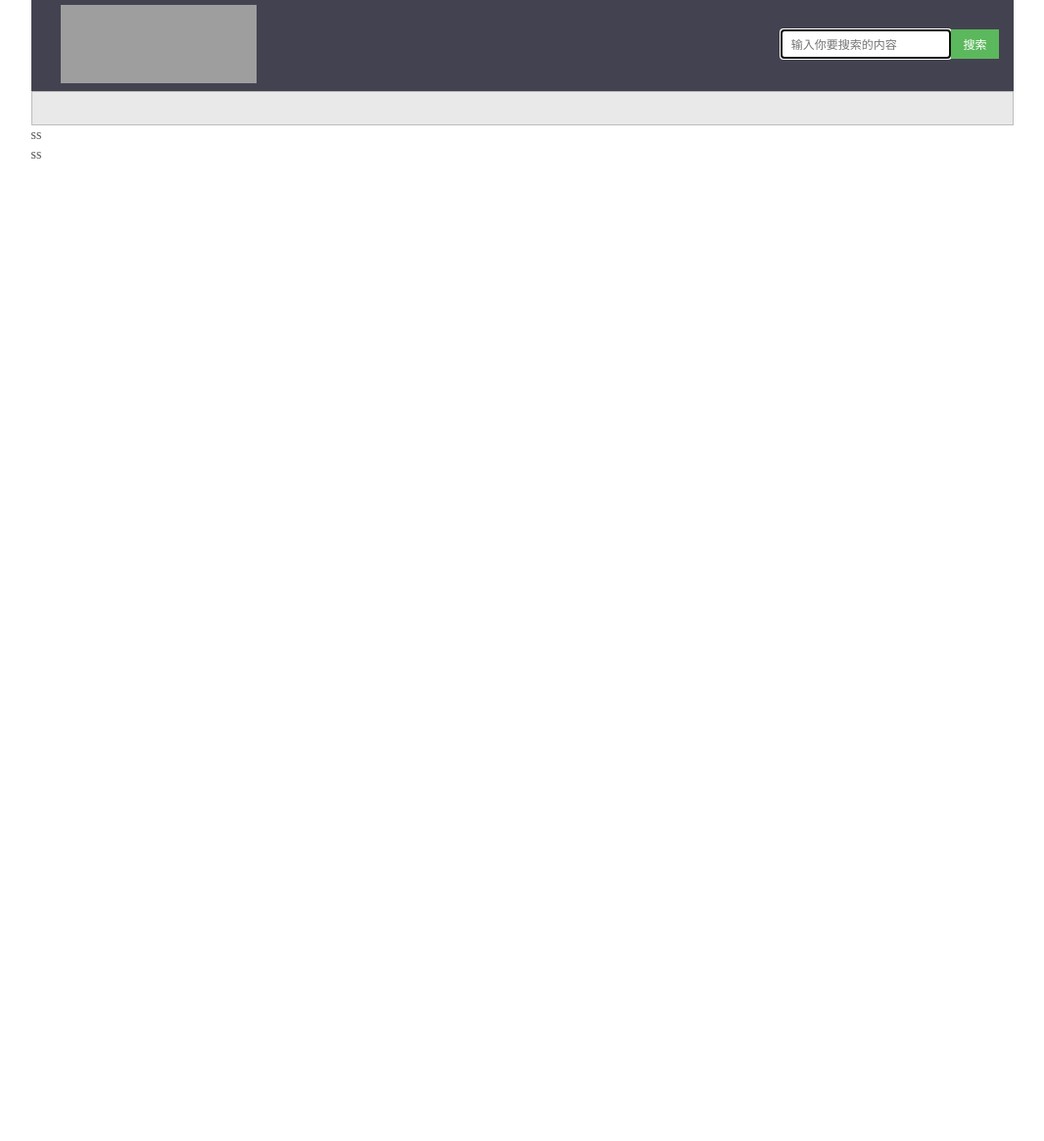
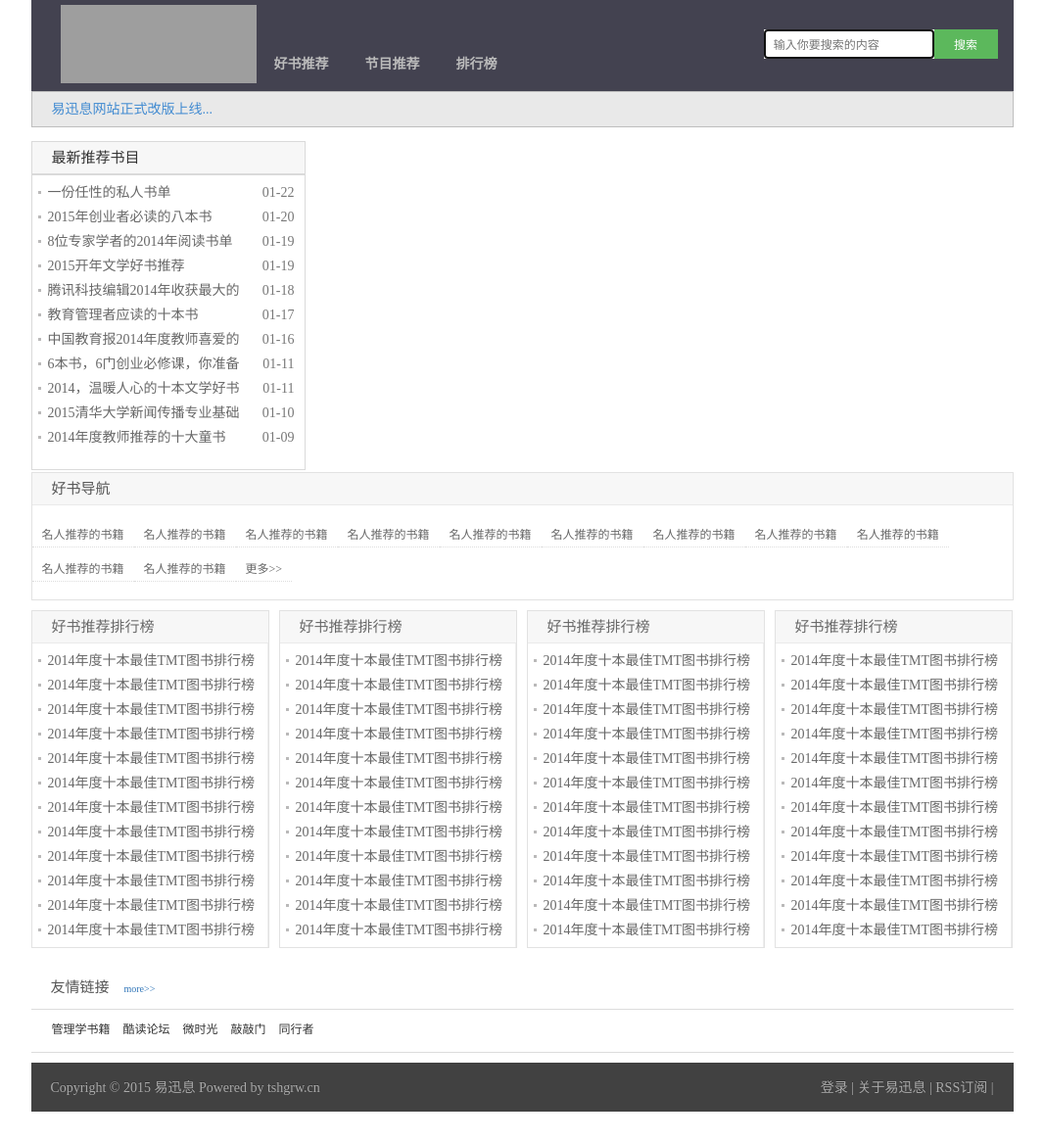
Before and after one commit to taoshihan1991/exunxi, a PHP site: page / in a window 1280 px wide. Shown: the whole page at 98% size, without its empty margins (107-1173 px from the left). Before the commit the page ends 162 px from the top, so only its background shows below. Run offline with PHP 8.4, Linux system fonts and the light colour scheme; grey boxes are pictures that could not be loaded.

Commit message:
首页未完成

```diff
--- a/css/style.css
+++ b/css/style.css
@@ -6,17 +6,6 @@
 *{
 	margin:0;
 	padding: 0;
-}
-body {
-font-family:Tahoma,Microsoft YaHei,Verdana,Arial,Helvetica,sans-serif;
-font-size:13px;
-font-size-adjust:none;
-font-stretch:normal;
-font-style:normal;
-font-variant:normal;
-font-weight:normal;
-line-height:1.4;
-text-align:center;
 }
 body, ul, ol, dl, dd, h1, h2, h3, h4, h5, h6, p, form, fieldset, legend, input, textarea, select, button, th, td {
 margin:0;
@@ -66,6 +55,16 @@ body{
 	overflow-x: hidden;
 	font-family: 'Microsoft YaHei';
 }
+a{
+	text-decoration: none;
+}
+.pull-left {
+	float: left;
+}
+.pull-right {
+	float: right;
+}
+
 .btn {
 	display: inline-block;
 	padding: 6px 12px 4px;
@@ -79,6 +78,14 @@ body{
 	border-radius: 0;
 	font-family: 'Microsoft YaHei';
 }
+.btn-mini:hover, .btn-mini:focus {
+	background-color: #dddddd;
+	color: #444;
+}
+.btn-mini{
+	padding: 2px 10px;
+	font-size: 12px;
+}
 /********************基础样式********************/
 .header, .container, .footer {
 	max-width: 1003px;
@@ -86,6 +93,7 @@ body{
 	text-align: left;
 	position: relative;
 }
+
 .header {
 	top: 0;
 	width: 100%;
@@ -107,10 +115,16 @@ body{
 	clear: both;
 	color: #666;
 	background-color: #e9e9e9;
-	padding: 8px 20px 13px;
+	padding: 8px 20px 15px;
 	overflow: hidden;
 	height: 12px;
 	border: 1px solid #bebebe;
+}
+.speedbar .toptip{
+	color: #428BD1;
+}
+.speedbar .toptip:hover{
+	color: #3075B8;
 }
 .navbar .logo{
 	display: block;
@@ -136,10 +150,11 @@ body{
 	margin-right: 10px;
 	margin-top: 30px;
 }
-.pull-right {
-	float: right;
-}
+
 .search-form {
+	width: 240px;
+	height: 30px;
+	overflow: hidden;
 	float: left;
 	margin: 0 5px 0 0;
 }
@@ -159,6 +174,7 @@ input.search-input {
 	vertical-align: middle;
 }
 .search-submit {
+	width: 65px;
 	float: left;
 }
 .btn-success {
@@ -168,3 +184,222 @@ input.search-input {
 .btn-success:hover{
 	background-color: #48AD48;
 }
+.navbar .nav {
+	position: relative;
+	left: 0;
+	display: block;
+	float: left;
+	margin: 0 10px 0 0;
+	font-size: 14px;
+	max-width: 500px;
+	height: 93px;
+	list-style: none;
+}
+.navbar .nav > li {
+	margin-top: 38px;
+	position: relative;
+	float: left;
+	margin-right: 1px;
+}
+.navbar .nav .menu_item a{
+	text-decoration: none;
+	display: block;
+	padding: 18px 18px;
+	color: #bbb;
+	font-weight: bolder;
+	font-family: "Microsoft YaHei";
+}
+.navbar .nav .menu_item a:hover{
+	border-bottom: 4px solid #428BD1;
+}
+
+/*主体*/
+.container:after {
+	clear: both;
+	display: table;
+	content: "";
+	line-height: 0;
+}
+.item {
+	width: 241px;
+	border: #e2e2e2 1px solid;
+	margin-bottom: 10px;
+	margin-right: 10px;
+	float: left;
+}
+.container .last {
+margin-right: 0px;
+}
+.title {
+	position: relative;
+	margin: 0;
+	line-height: 20px;
+	padding: 6px 20px;
+	font-size: 15px;
+	background-color: #F7F7F7;
+	height: 20px;
+	border-bottom: 1px solid #eaeaea;
+	font-weight: normal;
+}
+.tbox a {
+	color: #333333;
+}
+.tbox a:hover{
+	color: #3075B8;
+}
+
+.light {
+	height: 300px;
+	overflow: hidden;
+	padding: 5px 0px;
+	margin-left: 0px;
+	border-right: 1px solid #eee;
+}
+.ico2 li {
+	padding-left: 16px;
+	line-height: 25px;
+	height: 25px;
+	overflow: hidden;
+	background: url(../images/ico-2.gif) 6px 11px no-repeat;
+}
+
+/*好书导航*/
+.home-page a {
+	color: #686868;
+}
+.daohang {
+	border: #e2e2e2 1px solid;
+	margin-bottom: 10px;
+}
+.daohang .title {
+	margin-bottom: 20px;
+}
+.daohang ul {
+	display: inline-block;
+}
+.tags li {
+	float: left;
+	margin-bottom: 12px;
+	padding-bottom: 2px;
+	border-bottom: 1px dotted #ddd;
+	overflow: hidden;
+}
+.tags li a{
+	padding: 2px 10px;
+	font-size: 12px;
+}
+.grid-box-left {
+	margin-top: 14px;
+}
+.grid-box-left .light{
+	border: 1px solid #DADADA;
+	height: 290px;
+}
+.grid-box-left .title {
+	border: 1px solid #DADADA;
+
+}
+.grid-box-left .title a{
+	color: #333333;
+}
+.grid-box-left .line-title{
+	float: left;
+	width: 200px;
+	overflow: hidden;
+}
+.rightdate {
+	float: right;
+	color: #777;
+	padding-right: 10px;
+	margin-left: 10px;
+}
+/*热区*/
+.hot {
+	overflow: hidden;
+	background-color: #FFF;
+	min-height: 250px;
+}
+.grid-box-left {
+	width: 280px;
+	height: 338px;
+	float: left;
+	overflow: hidden;
+}
+
+/*友情链接*/
+.IndexLink {
+	width: 1003px;
+	margin: 10px auto;
+	text-align: left;
+}
+.moketitle {
+	padding: 10px 20px;
+	border-bottom: 1px solid #DCDCDC;
+	font-size: 15px;
+	position: relative;
+	background-color: #FFFFFF;
+}
+.moketitle a {
+	font-size: 10px;
+	margin-left: 15px;
+	color: #3075B8;
+}
+.IndexLink ul {
+	height: 23px;
+	margin: 0;
+	padding: 10px 10px;
+	border-bottom: 1px solid #DCDCDC;
+	font-size: 14px;
+	position: relative;
+}
+.IndexLink ul li {
+	float: left;
+	list-style: none;
+	height: 2em;
+	margin-left: 6px;
+	white-space: nowrap;
+}
+.IndexLink ul li a {
+	text-align: center;
+	margin: 0 2px 0 5px;
+	color: #333;
+	text-decoration: none;
+	font-size: 12px;
+}
+.IndexLink ul li a:hover{
+	background: #5485DB;
+	color: #fff;
+	text-decoration: none;
+}
+
+
+/****底部样式***/
+.footer{
+	margin-bottom: 30px;
+	clear: both;
+	color: #ddd;
+	text-shadow: 0 -1px 0 #333333;
+	position: relative;
+	z-index: 1;
+}
+.footer a {
+	color: #aaa;
+}
+.footer a:hover {
+	color: #ddd;
+	text-decoration: underline;
+}
+.footer-inner{
+	padding: 16px 20px 14px;
+	color: #aaa;
+	text-shadow: 0 -1px 0 #333333;
+	background-color: #414141;
+}
+.footer-inner:before, .footer-inner:after {
+	display: table;
+	content: "";
+	line-height: 0;
+}
+.footer-inner:after {
+	clear: both;
+}
--- a/index.html
+++ b/index.html
@@ -10,19 +10,356 @@
 <link rel='stylesheet' href='css/style.css' type='text/css' media='all' />
 </head>
 <body>
+	<!--头部-->
 	<div class="header">
 		<div class="navbar">
 			<a href="/" class="logo"><img src="http://www.tshgrw.cn/Public/images/logo.jpg"/></a>
+			<ul class="nav">
+				<li class="menu_item"><a href="">好书推荐</a></li>
+				<li class="menu_item"><a href="">节目推荐</a></li>
+				<li class="menu_item"><a href="">排行榜</a></li>
+			</ul>
 			<div class="menu pull-right">
 				<form method="get" class="dropdown search-form" action="">
-					<input class="search-input" name="s" type="text" placeholder=" 输入你要搜索的内容" autofocus="" x-webkit-speech=""><input class="btn btn-success search-submit" type="submit" value="搜索">
+					<input class="search-input" name="s" type="text" placeholder=" 输入你要搜索的内容" autofocus="" x-webkit-speech=""><input class="search-submit btn btn-success" type="submit" value="搜索">
 					<ul class="dropdown-menu search-suggest"></ul>
 				</form>
 			</div>
 		</div>
-		<div class="speedbar"></div>
+		<div class="speedbar">
+			<a href="" class="toptip">易迅息网站正式改版上线...</a>
+		</div>
 	</div>
-	<div class="container">ss</div>
-	<div class="footer">ss</div>
+	<!--//头部-->
+	<!--主体-->
+	<div class="container">
+		<div class="home-page">
+			<!--热区-->
+			<div class="hot">
+				<div class="grid-box-left">
+					<dl class="tbox"><h2 class="title"><a href="" target="_blank">最新推荐书目</a></h2>
+						<dd class="light">
+							<ul class="d2 ico2">
+
+								<li>
+									<span class="line-title"><a href="http://www.book110.com/4075.html" title="一份任性的私人书单" target="_blank">一份任性的私人书单</a></span>
+									<span class="rightdate">01-22</span>
+								</li>
+
+								<li>
+									<span class="line-title"><a href="http://www.book110.com/4337.html" title="2015年创业者必读的八本书" target="_blank">2015年创业者必读的八本书</a></span>
+									<span class="rightdate">01-20</span>
+								</li>
+
+								<li>
+									<span class="line-title"><a href="http://www.book110.com/4312.html" title="8位专家学者的2014年阅读书单" target="_blank">8位专家学者的2014年阅读书单</a></span>
+									<span class="rightdate">01-19</span>
+								</li>
+
+								<li>
+									<span class="line-title"><a href="http://www.book110.com/4271.html" title="2015开年文学好书推荐" target="_blank">2015开年文学好书推荐</a></span>
+									<span class="rightdate">01-19</span>
+								</li>
+
+								<li>
+									<span class="line-title"><a href="http://www.book110.com/4264.html" title="腾讯科技编辑2014年收获最大的书" target="_blank">腾讯科技编辑2014年收获最大的书</a></span>
+									<span class="rightdate">01-18</span>
+								</li>
+
+								<li>
+									<span class="line-title"><a href="http://www.book110.com/4259.html" title="教育管理者应读的十本书" target="_blank">教育管理者应读的十本书</a></span>
+									<span class="rightdate">01-17</span>
+								</li>
+
+								<li>
+									<span class="line-title"><a href="http://www.book110.com/4200.html" title="中国教育报2014年度教师喜爱的100本书" target="_blank">中国教育报2014年度教师喜爱的100本书</a></span>
+									<span class="rightdate">01-16</span>
+								</li>
+
+								<li>
+									<span class="line-title"><a href="http://www.book110.com/4136.html" title="6本书，6门创业必修课，你准备好了吗？" target="_blank">6本书，6门创业必修课，你准备好了吗？</a></span>
+									<span class="rightdate">01-11</span>
+								</li>
+
+								<li>
+									<span class="line-title"><a href="http://www.book110.com/4188.html" title="2014，温暖人心的十本文学好书" target="_blank">2014，温暖人心的十本文学好书</a></span>
+									<span class="rightdate">01-11</span>
+								</li>
+
+								<li>
+									<span class="line-title"><a href="http://www.book110.com/4117.html" title="2015清华大学新闻传播专业基础书目100种" target="_blank">2015清华大学新闻传播专业基础书目100种</a></span>
+									<span class="rightdate">01-10</span>
+								</li>
+
+								<li>
+									<span class="line-title"><a href="http://www.book110.com/4201.html" title="2014年度教师推荐的十大童书" target="_blank">2014年度教师推荐的十大童书</a></span>
+									<span class="rightdate">01-09</span>
+								</li>
+
+							</ul>
+						</dd>
+					</dl>
+				</div>
+				<div class="grid-box-right border-left"></div>
+				<div class="content pic-box"></div>
+				<div class="grid-box-left"></div>
+				<div class="area-sub"></div>
+			</div>
+			<!--//热区-->
+			<!--好书导航-->
+			<div class="daohang">
+				<h2 class="title">好书导航</h2>
+				<ul class="tags">
+					<li><a href="" class="btn-mini">名人推荐的书籍</a></li>
+					<li><a href="" class="btn-mini">名人推荐的书籍</a></li>
+					<li><a href="" class="btn-mini">名人推荐的书籍</a></li>
+					<li><a href="" class="btn-mini">名人推荐的书籍</a></li>
+					<li><a href="" class="btn-mini">名人推荐的书籍</a></li>
+					<li><a href="" class="btn-mini">名人推荐的书籍</a></li>
+					<li><a href="" class="btn-mini">名人推荐的书籍</a></li>
+					<li><a href="" class="btn-mini">名人推荐的书籍</a></li>
+					<li><a href="" class="btn-mini">名人推荐的书籍</a></li>
+					<li><a href="" class="btn-mini">名人推荐的书籍</a></li>
+					<li><a href="" class="btn-mini">名人推荐的书籍</a></li>
+					<li><a href="" class="btn-mini">更多>></a></li>
+				</ul>
+			</div>
+			<!--//好书导航-->
+			<!--资讯列表-->
+			<div>
+				<div class="item">
+					<dl class="tbox">
+						<h2 class="title"><a href="">好书推荐排行榜</a></h2>
+						<dd class="light">
+							<ul class="ico2">
+								<li>
+									<a href="">2014年度十本最佳TMT图书排行榜图书排行榜</a>
+								</li>
+								<li>
+									<a href="">2014年度十本最佳TMT图书排行榜</a>
+								</li>
+								<li>
+									<a href="">2014年度十本最佳TMT图书排行榜图书排行榜</a>
+								</li>
+								<li>
+									<a href="">2014年度十本最佳TMT图书排行榜</a>
+								</li>
+								<li>
+									<a href="">2014年度十本最佳TMT图书排行榜图书排行榜</a>
+								</li>
+								<li>
+									<a href="">2014年度十本最佳TMT图书排行榜</a>
+								</li>
+								<li>
+									<a href="">2014年度十本最佳TMT图书排行榜图书排行榜</a>
+								</li>
+								<li>
+									<a href="">2014年度十本最佳TMT图书排行榜</a>
+								</li>
+								<li>
+									<a href="">2014年度十本最佳TMT图书排行榜图书排行榜</a>
+								</li>
+								<li>
+									<a href="">2014年度十本最佳TMT图书排行榜</a>
+								</li>
+								<li>
+									<a href="">2014年度十本最佳TMT图书排行榜图书排行榜</a>
+								</li>
+								<li>
+									<a href="">2014年度十本最佳TMT图书排行榜</a>
+								</li>
+								<li>
+									<a href="">2014年度十本最佳TMT图书排行榜图书排行榜</a>
+								</li>
+								<li>
+									<a href="">2014年度十本最佳TMT图书排行榜</a>
+								</li>
+							</ul>
+						</dd>
+					</dl>
+				</div>
+				<div class="item">
+					<dl class="tbox">
+						<h2 class="title"><a href="">好书推荐排行榜</a></h2>
+						<dd class="light">
+							<ul class="ico2">
+								<li>
+									<a href="">2014年度十本最佳TMT图书排行榜图书排行榜</a>
+								</li>
+								<li>
+									<a href="">2014年度十本最佳TMT图书排行榜</a>
+								</li>
+								<li>
+									<a href="">2014年度十本最佳TMT图书排行榜图书排行榜</a>
+								</li>
+								<li>
+									<a href="">2014年度十本最佳TMT图书排行榜</a>
+								</li>
+								<li>
+									<a href="">2014年度十本最佳TMT图书排行榜图书排行榜</a>
+								</li>
+								<li>
+									<a href="">2014年度十本最佳TMT图书排行榜</a>
+								</li>
+								<li>
+									<a href="">2014年度十本最佳TMT图书排行榜图书排行榜</a>
+								</li>
+								<li>
+									<a href="">2014年度十本最佳TMT图书排行榜</a>
+								</li>
+								<li>
+									<a href="">2014年度十本最佳TMT图书排行榜图书排行榜</a>
+								</li>
+								<li>
+									<a href="">2014年度十本最佳TMT图书排行榜</a>
+								</li>
+								<li>
+									<a href="">2014年度十本最佳TMT图书排行榜图书排行榜</a>
+								</li>
+								<li>
+									<a href="">2014年度十本最佳TMT图书排行榜</a>
+								</li>
+								<li>
+									<a href="">2014年度十本最佳TMT图书排行榜图书排行榜</a>
+								</li>
+								<li>
+									<a href="">2014年度十本最佳TMT图书排行榜</a>
+								</li>
+							</ul>
+						</dd>
+					</dl>
+				</div>
+				<div class="item">
+					<dl class="tbox">
+						<h2 class="title"><a href="">好书推荐排行榜</a></h2>
+						<dd class="light">
+							<ul class="ico2">
+								<li>
+									<a href="">2014年度十本最佳TMT图书排行榜图书排行榜</a>
+								</li>
+								<li>
+									<a href="">2014年度十本最佳TMT图书排行榜</a>
+								</li>
+								<li>
+									<a href="">2014年度十本最佳TMT图书排行榜图书排行榜</a>
+								</li>
+								<li>
+									<a href="">2014年度十本最佳TMT图书排行榜</a>
+								</li>
+								<li>
+									<a href="">2014年度十本最佳TMT图书排行榜图书排行榜</a>
+								</li>
+								<li>
+									<a href="">2014年度十本最佳TMT图书排行榜</a>
+								</li>
+								<li>
+									<a href="">2014年度十本最佳TMT图书排行榜图书排行榜</a>
+								</li>
+								<li>
+									<a href="">2014年度十本最佳TMT图书排行榜</a>
+								</li>
+								<li>
+									<a href="">2014年度十本最佳TMT图书排行榜图书排行榜</a>
+								</li>
+								<li>
+									<a href="">2014年度十本最佳TMT图书排行榜</a>
+								</li>
+								<li>
+									<a href="">2014年度十本最佳TMT图书排行榜图书排行榜</a>
+								</li>
+								<li>
+									<a href="">2014年度十本最佳TMT图书排行榜</a>
+								</li>
+								<li>
+									<a href="">2014年度十本最佳TMT图书排行榜图书排行榜</a>
+								</li>
+								<li>
+									<a href="">2014年度十本最佳TMT图书排行榜</a>
+								</li>
+							</ul>
+						</dd>
+					</dl>
+				</div>
+				<div class="item last">
+					<dl class="tbox">
+						<h2 class="title"><a href="">好书推荐排行榜</a></h2>
+						<dd class="light">
+							<ul class="ico2">
+								<li>
+									<a href="">2014年度十本最佳TMT图书排行榜图书排行榜</a>
+								</li>
+								<li>
+									<a href="">2014年度十本最佳TMT图书排行榜</a>
+								</li>
+								<li>
+									<a href="">2014年度十本最佳TMT图书排行榜图书排行榜</a>
+								</li>
+								<li>
+									<a href="">2014年度十本最佳TMT图书排行榜</a>
+								</li>
+								<li>
+									<a href="">2014年度十本最佳TMT图书排行榜图书排行榜</a>
+								</li>
+								<li>
+									<a href="">2014年度十本最佳TMT图书排行榜</a>
+								</li>
+								<li>
+									<a href="">2014年度十本最佳TMT图书排行榜图书排行榜</a>
+								</li>
+								<li>
+									<a href="">2014年度十本最佳TMT图书排行榜</a>
+								</li>
+								<li>
+									<a href="">2014年度十本最佳TMT图书排行榜图书排行榜</a>
+								</li>
+								<li>
+									<a href="">2014年度十本最佳TMT图书排行榜</a>
+								</li>
+								<li>
+									<a href="">2014年度十本最佳TMT图书排行榜图书排行榜</a>
+								</li>
+								<li>
+									<a href="">2014年度十本最佳TMT图书排行榜</a>
+								</li>
+								<li>
+									<a href="">2014年度十本最佳TMT图书排行榜图书排行榜</a>
+								</li>
+								<li>
+									<a href="">2014年度十本最佳TMT图书排行榜</a>
+								</li>
+							</ul>
+						</dd>
+					</dl>
+				</div>
+
+			</div>
+			<!--//资讯列表-->
+		</div>
+	</div>
+	<!--//主体-->
+	<!--友情链接-->
+	<div class="IndexLink">
+		<div class="moketitle">友情链接<a href="" rel="nofollow">more>></a></div>
+		<ul>
+			<li><a href="">管理学书籍</a></li>
+			<li><a href="">酷读论坛</a></li>
+			<li><a href="">微时光</a></li>
+			<li><a href="">敲敲门</a></li>
+			<li><a href="">同行者</a></li>
+		</ul>
+	</div>
+	<!--//友情链接-->
+	<!--底部-->
+	<div class="footer">
+		<div class="footer-inner">
+			<div class="copyright pull-left">Copyright © 2015 <a href="">易迅息</a> Powered by <a href="">tshgrw.cn</a></div>
+			<div class="trackcode pull-right">
+				<a href="">登录</a> |
+				<a href="">关于易迅息</a> |
+				<a href="">RSS订阅</a> |
+			</div>
+		</div>
+	</div>
+	<!--//底部-->
 </body>
 </html>
```
Also changed, not shown: images/ico-2.gif (added).
